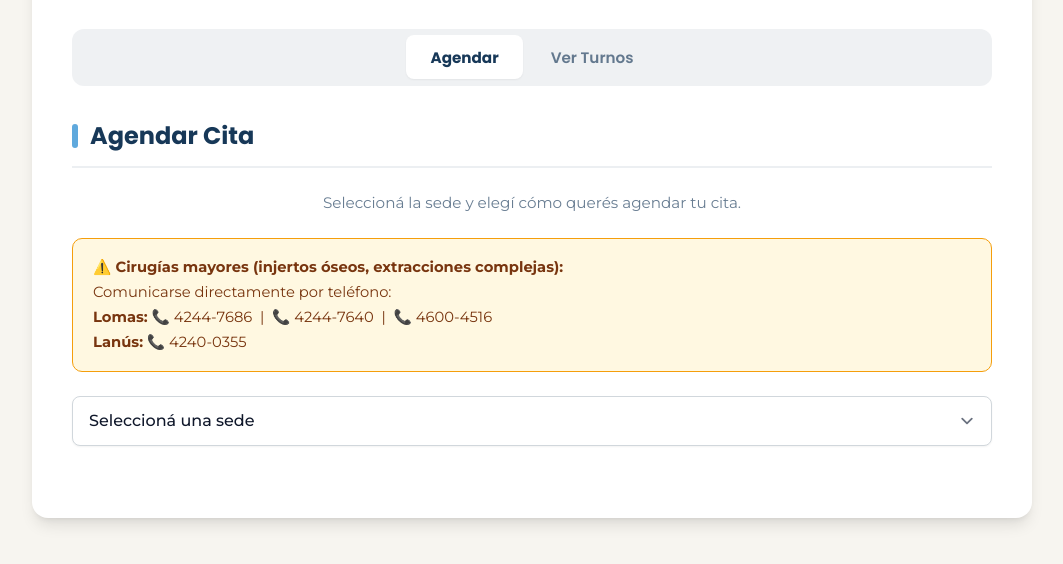
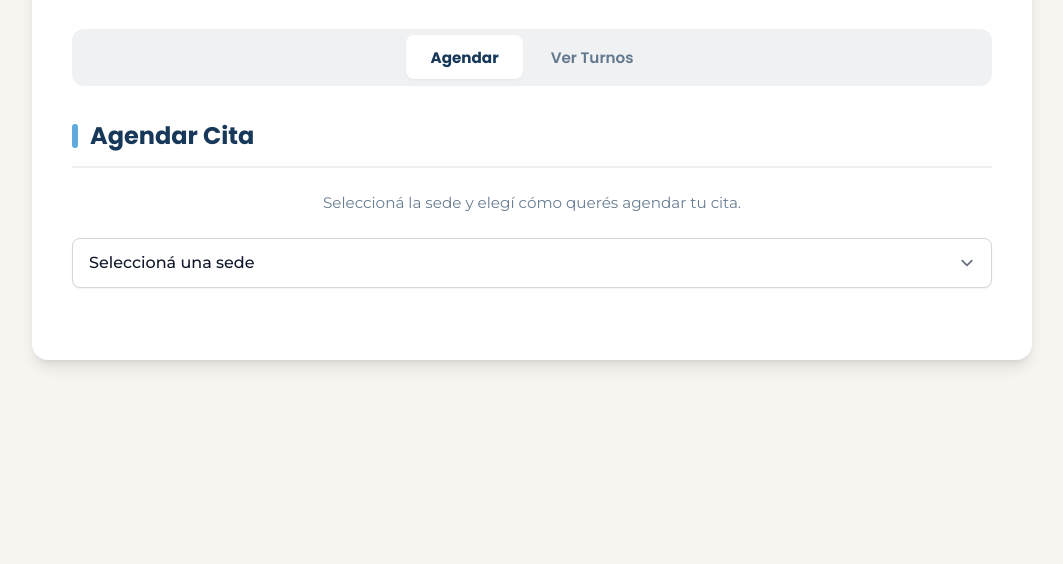
Before and after one commit to matiasbongiovanni/dentalquality, a website: page index.html in a window 1280 px wide. Shown: the part 206-770 px from the top of the page, without its empty margins (108-1171 px from the left). Drawn offline with Linux system fonts and the light colour scheme; no server answers.

Commit message:
remove: cartel de teléfonos en landing
Co-Authored-By: Claude Sonnet 4.6 <noreply@anthropic.com>

```diff
--- a/index.html
+++ b/index.html
@@ -42,12 +42,6 @@
             <h2 class="section-title">Agendar Cita</h2>
             <p class="subtitle-sm" style="text-align:center; margin-bottom:1.5rem;">Seleccioná la sede y elegí cómo querés agendar tu cita.</p>
 
-            <div style="background:#fff8e1; border:1.5px solid #f59e0b; border-radius:10px; padding:1rem 1.25rem; margin-bottom:1.5rem; font-size:0.92rem; color:#78350f; line-height:1.7;">
-                <strong>⚠️ Cirugías mayores (injertos óseos, extracciones complejas):</strong><br>
-                Comunicarse directamente por teléfono:<br>
-                <strong>Lomas:</strong> 📞 4244-7686 &nbsp;|&nbsp; 📞 4244-7640 &nbsp;|&nbsp; 📞 4600-4516<br>
-                <strong>Lanús:</strong> 📞 4240-0355
-            </div>
 
             <div class="form-group" style="margin-bottom:2rem;">
                 <select id="sedePicker" class="form-select" onchange="setSede(this.value)">
```
